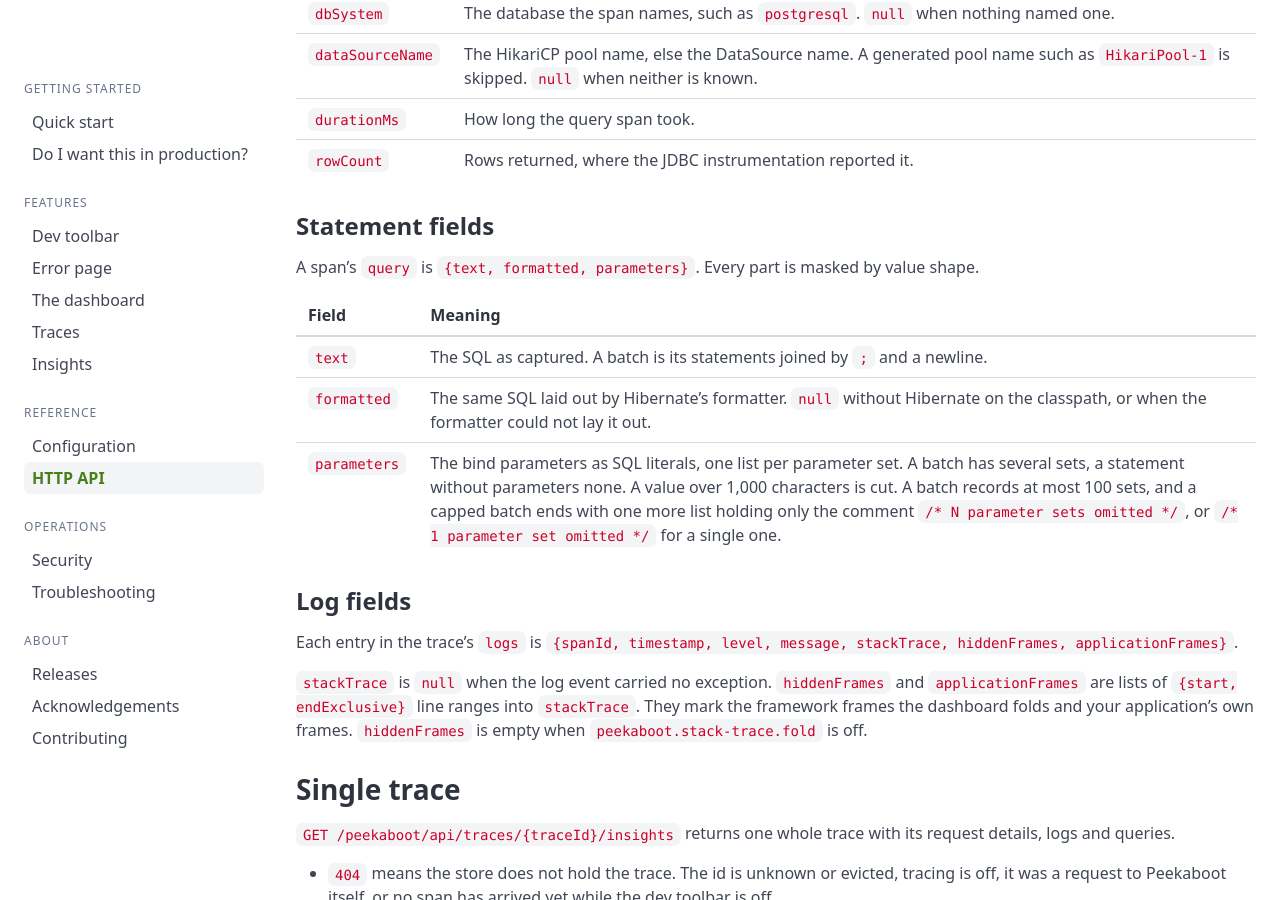
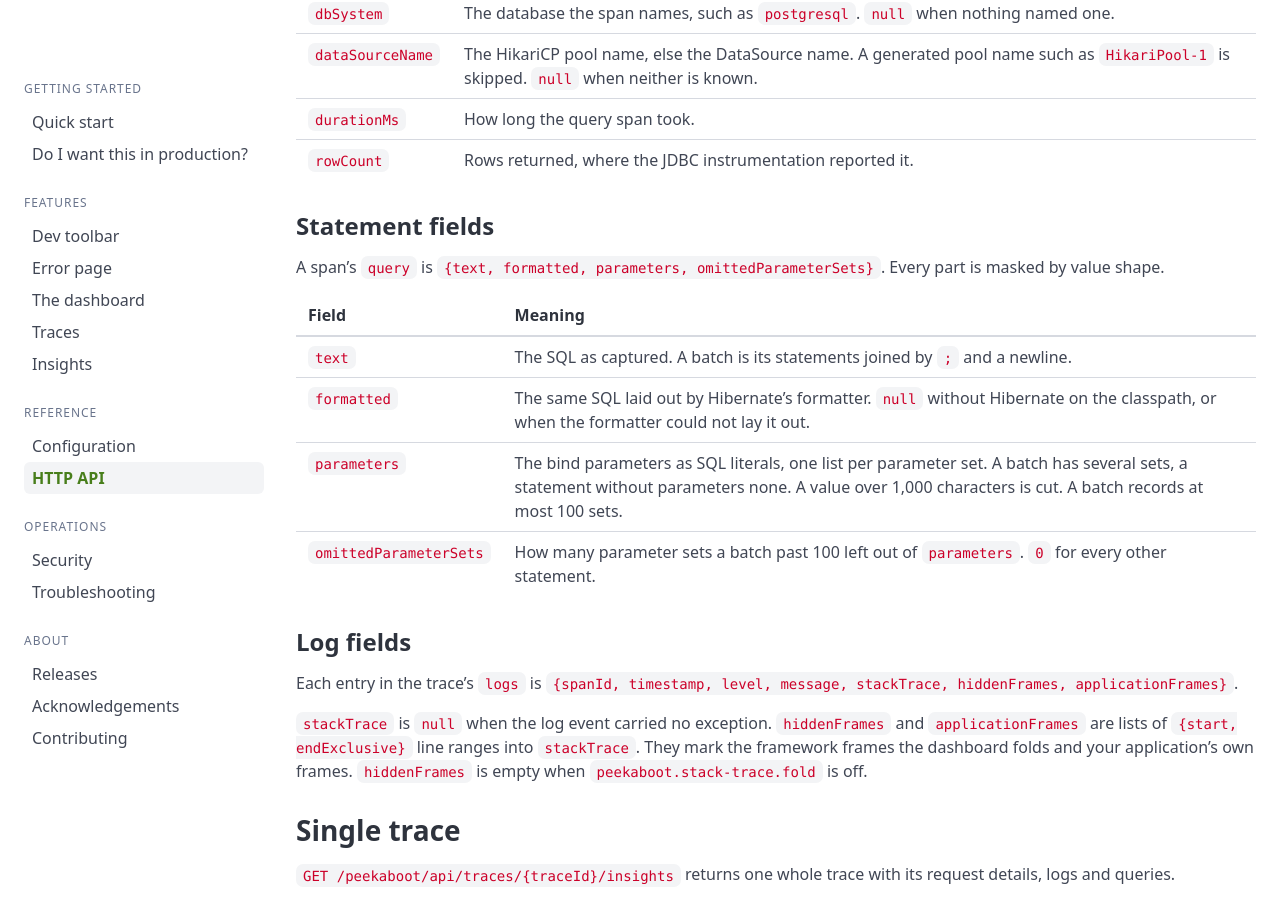
Before and after one commit to peekaboot-org/peekaboot-org.github.io, a Jekyll site: the page built from docs/api.md, in a window 1280 px wide and 900 px high, scrolled down 5101 px. Built offline with Jekyll 4.4.1, drawn with Linux system fonts in a browser that asks for light colours.

Commit message:
docs: serve omitted parameter sets as a count

```diff
--- a/docs/api.md
+++ b/docs/api.md
@@ -193,13 +193,15 @@ span recorded no statement is listed all the same.
 
 ### Statement fields {#statement-fields}
 
-A span's `query` is `{text, formatted, parameters}`. Every part is masked by value shape.
+A span's `query` is `{text, formatted, parameters, omittedParameterSets}`. Every part is masked
+by value shape.
 
 | Field | Meaning |
 |---|---|
 | `text` | The SQL as captured. A batch is its statements joined by `;` and a newline. |
 | `formatted` | The same SQL laid out by Hibernate's formatter. `null` without Hibernate on the classpath, or when the formatter could not lay it out. |
-| `parameters` | The bind parameters as SQL literals, one list per parameter set. A batch has several sets, a statement without parameters none. A value over 1,000 characters is cut. A batch records at most 100 sets, and a capped batch ends with one more list holding only the comment `/* N parameter sets omitted */`, or `/* 1 parameter set omitted */` for a single one. |
+| `parameters` | The bind parameters as SQL literals, one list per parameter set. A batch has several sets, a statement without parameters none. A value over 1,000 characters is cut. A batch records at most 100 sets. |
+| `omittedParameterSets` | How many parameter sets a batch past 100 left out of `parameters`. `0` for every other statement. |
 
 ### Log fields {#log-fields}
 
```
